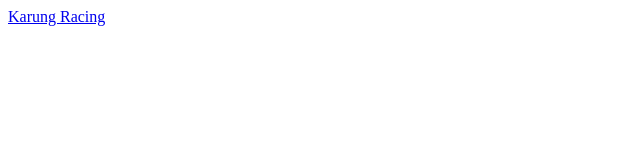
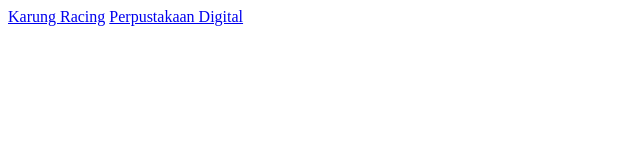
Before and after one commit to apollopy-tech/apollopy.github.io, a plain HTML site: page index.html in a window 1280 px wide. Shown: the whole page, without its empty margins (0-640 px from the left). Drawn offline with Linux system fonts and the light colour scheme.

Commit message:
add index.html

```diff
--- a/index.html
+++ b/index.html
@@ -1 +1,2 @@
 <a href="/balap-karung">Karung Racing</a>
+<a href="/perpus-digital">Perpustakaan Digital</a>
```
